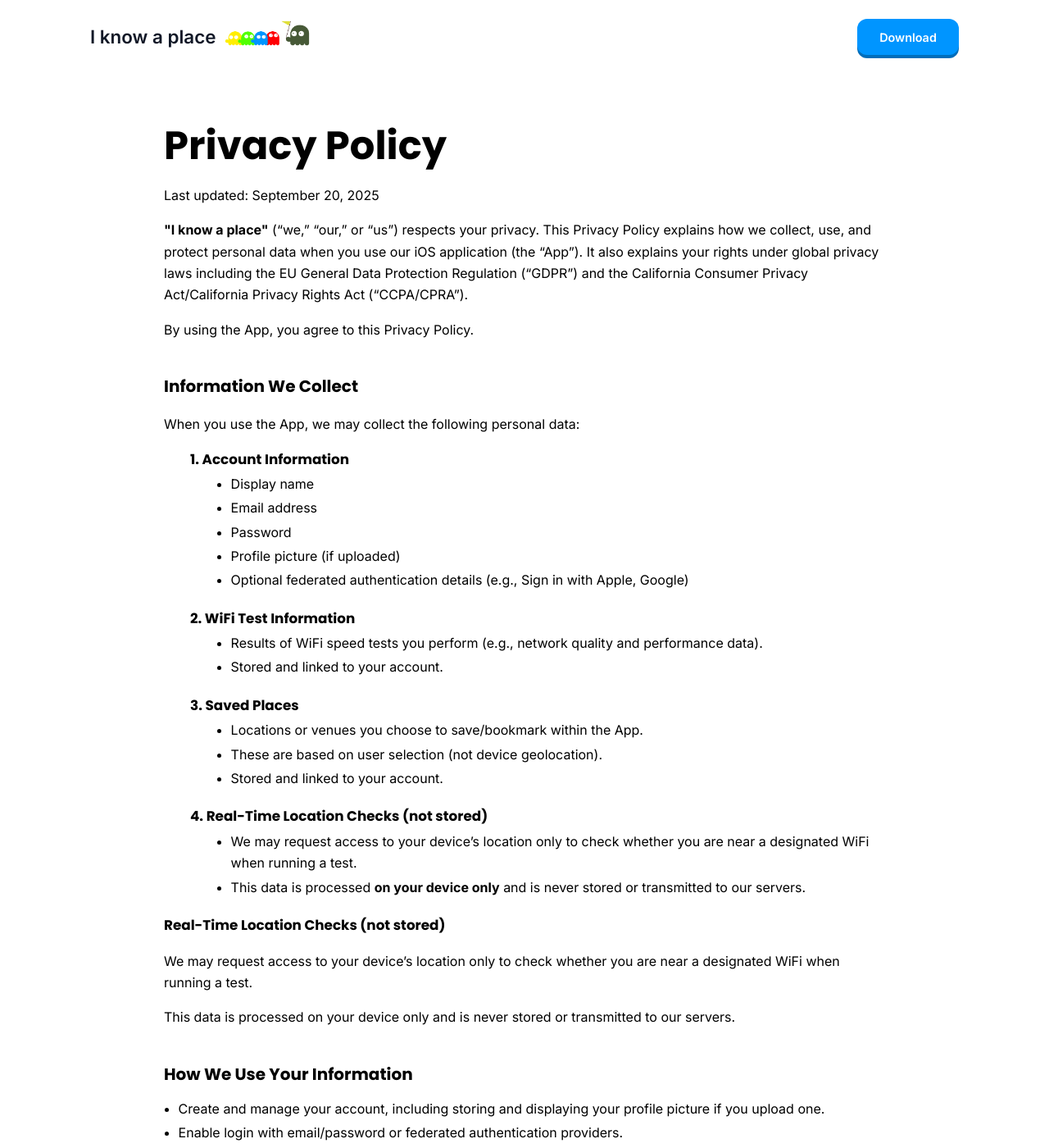
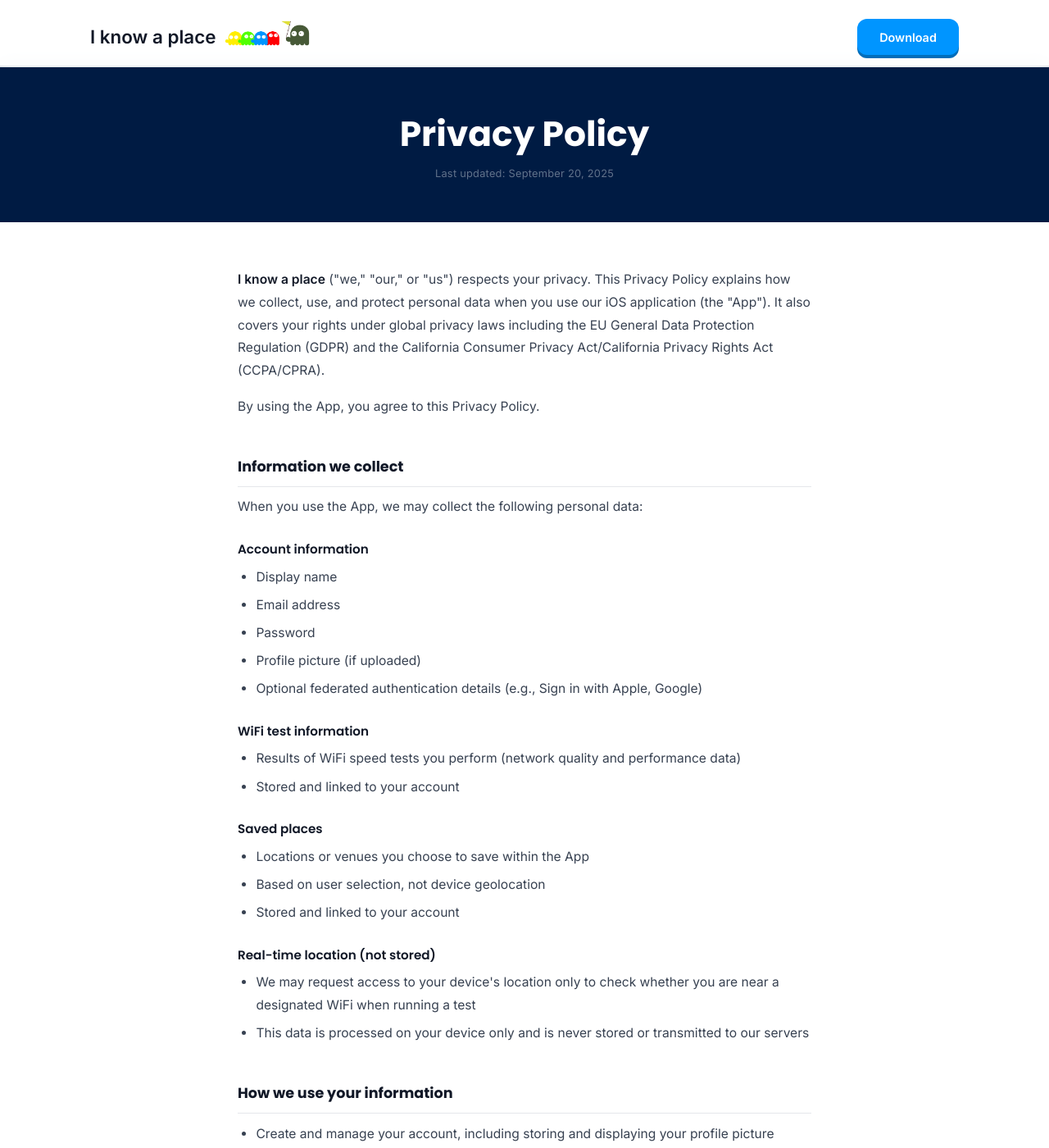
Before and after one commit to know-a-place/know-a-place.github.io, a Jekyll site: the page built from privacy.md, in a window 1280 px wide and 1400 px high. Shown: the whole window at 82% size. Built offline with Jekyll 4.4.1, drawn with Linux system fonts in a browser that asks for light colours; our own code applies the rules of GitHub Pages for plain Markdown files; some of the changed text lies outside the part shown.

Commit message:
Unified design

```diff
--- a/_layouts/default.html
+++ b/_layouts/default.html
@@ -48,7 +48,7 @@
 </head>
 <body>
   {% include header.html %}
-  {{ content }}
+  <main class="site-main">{{ content }}</main>
   {% include footer.html %}
 </body>
 </html>
--- a/assets/css/header.css
+++ b/assets/css/header.css
@@ -2,7 +2,15 @@
 
 /* Global typography */
 body {
+	margin: 0;
 	font-family: "Inter", sans-serif;
+	display: flex;
+	flex-direction: column;
+	min-height: 100vh;
+}
+
+.site-main {
+	flex: 1;
 }
 
 h1, h2, h3, h4, h5, h6 {
--- a/assets/css/landing.css
+++ b/assets/css/landing.css
@@ -303,8 +303,7 @@
 }
 
 /* Remove gap between CTA and footer (footer has a default top margin) */
-.cta-section + footer.site-footer,
-.cta-section + .site-footer {
+main:has(.cta-section) + .site-footer {
 	margin-top: 0;
 }
 
--- /dev/null
+++ b/assets/css/prose.css
@@ -0,0 +1,127 @@
+/* Shared styles for inner pages: Owners, Contact, Terms, Privacy */
+
+.prose-hero {
+	background: #001b43;
+	padding: 3.75rem 1.5rem 3.25rem;
+	text-align: center;
+}
+
+.prose-hero-inner {
+	max-width: 680px;
+	margin: 0 auto;
+}
+
+.prose-hero-eyebrow {
+	display: inline-block;
+	font-size: 0.72rem;
+	font-weight: 600;
+	letter-spacing: 0.1em;
+	text-transform: uppercase;
+	color: #0095FF;
+	margin: 0 0 0.85rem;
+}
+
+.prose-hero-title {
+	margin: 0;
+	font-size: clamp(1.9rem, 4.2vw, 2.65rem);
+	line-height: 1.1;
+	color: #ffffff;
+}
+
+.prose-hero-subtitle {
+	margin: 0.9rem auto 0;
+	max-width: 520px;
+	font-size: 1.05rem;
+	line-height: 1.65;
+	color: rgba(255, 255, 255, 0.65);
+}
+
+.prose-hero-meta {
+	margin: 1.1rem 0 0;
+	font-size: 0.8rem;
+	color: rgba(255, 255, 255, 0.38);
+	letter-spacing: 0.25px;
+}
+
+.prose-body {
+	max-width: 700px;
+	margin: 3.5rem auto 5.5rem;
+	padding: 0 1.5rem;
+	line-height: 1.78;
+	color: #374151;
+	font-size: 0.975rem;
+}
+
+.prose-body > p:first-child {
+	margin-top: 0;
+}
+
+.prose-body h2 {
+	font-size: 1.1rem;
+	font-weight: 700;
+	color: #111827;
+	margin: 2.75rem 0 0.65rem;
+	padding-bottom: 0.5rem;
+	border-bottom: 1px solid #e5e7eb;
+}
+
+.prose-body h3 {
+	font-size: 0.95rem;
+	font-weight: 600;
+	color: #111827;
+	margin: 1.5rem 0 0.4rem;
+}
+
+.prose-body p {
+	margin: 0 0 1rem;
+}
+
+.prose-body a {
+	color: #0095FF;
+	text-decoration: none;
+	font-weight: 500;
+}
+
+.prose-body a:hover {
+	text-decoration: underline;
+}
+
+.prose-body ul,
+.prose-body ol {
+	padding-left: 1.4rem;
+	margin: 0 0 1rem;
+}
+
+.prose-body li {
+	margin: 0.4rem 0;
+}
+
+.prose-body strong {
+	color: #111827;
+	font-weight: 600;
+}
+
+.prose-callout {
+	background: #f0fdf4;
+	border: 1px solid #bbf7d0;
+	border-radius: 999px;
+	padding: 0.7rem 1.4rem;
+	margin: 1.25rem auto 1.75rem;
+	color: #15803d;
+	font-weight: 600;
+	font-size: 0.95rem;
+	text-align: center;
+	width: fit-content;
+	max-width: 420px;
+}
+
+@media (max-width: 640px) {
+	.prose-hero {
+		padding: 2.75rem 1.25rem 2.5rem;
+	}
+
+	.prose-body {
+		margin-top: 2.5rem;
+		margin-bottom: 4rem;
+	}
+}
--- a/privacy.md
+++ b/privacy.md
@@ -1,144 +1,127 @@
 ---
+layout: default
 title: Privacy Policy - I know a place
 description: Privacy policy for I know a place
 permalink: /privacy/
-css: assets/css/privacy.css
+css: /assets/css/prose.css
 ---
 
-<section class="privacy-page">
-  <h1>Privacy Policy</h1>
-  <p>Last updated: September 20, 2025</p>
+<div class="prose-hero">
+  <div class="prose-hero-inner">
+    <h1 class="prose-hero-title">Privacy Policy</h1>
+    <p class="prose-hero-meta">Last updated: September 20, 2025</p>
+  </div>
+</div>
 
-  <p><b>"I know a place"</b> (“we,” “our,” or “us”) respects your privacy. This Privacy Policy explains how we collect, use, and protect personal data when you use our iOS application (the “App”). It also explains your rights under global privacy laws including the EU General Data Protection Regulation (“GDPR”) and the California Consumer Privacy Act/California Privacy Rights Act (“CCPA/CPRA”).</p>
+<div class="prose-body">
+  <p><strong>I know a place</strong> ("we," "our," or "us") respects your privacy. This Privacy Policy explains how we collect, use, and protect personal data when you use our iOS application (the "App"). It also covers your rights under global privacy laws including the EU General Data Protection Regulation (GDPR) and the California Consumer Privacy Act/California Privacy Rights Act (CCPA/CPRA).</p>
   <p>By using the App, you agree to this Privacy Policy.</p>
 
-  <h2>Information We Collect</h2>
+  <h2>Information we collect</h2>
   <p>When you use the App, we may collect the following personal data:</p>
 
-  <div class="privacy-section-indent">
-    <h3>1. Account Information</h3>
-    <div class="privacy-content-indent">
-      <ul>
-        <li>Display name</li>
-        <li>Email address</li>
-        <li>Password</li>
-        <li>Profile picture (if uploaded)</li>
-        <li>Optional federated authentication details (e.g., Sign in with Apple, Google)</li>
-      </ul>
-    </div>
-  </div>
-
-  <div class="privacy-section-indent">
-    <h3>2. WiFi Test Information</h3>
-    <div class="privacy-content-indent">
-      <ul>
-        <li>Results of WiFi speed tests you perform (e.g., network quality and performance data).</li>
-        <li>Stored and linked to your account.</li>
-      </ul>
-    </div>
-  </div>
-
-  <div class="privacy-section-indent">
-    <h3>3. Saved Places</h3>
-    <div class="privacy-content-indent">
-      <ul>
-        <li>Locations or venues you choose to save/bookmark within the App.</li>
-        <li>These are based on user selection (not device geolocation).</li>
-        <li>Stored and linked to your account.</li>
-      </ul>
-    </div>
-  </div>
-
-  <div class="privacy-section-indent">
-    <h3>4. Real-Time Location Checks (not stored)</h3>
-    <div class="privacy-content-indent">
-      <ul>
-        <li>We may request access to your device’s location only to check whether you are near a designated WiFi when running a test.</li>
-        <li>This data is processed <b>on your device only</b> and is never stored or transmitted to our servers.</li>
-      </ul>
-    </div>
-  </div>
-
-  <h3>Real-Time Location Checks (not stored)</h3>
-  <p>We may request access to your device’s location only to check whether you are near a designated WiFi when running a test.</p>
-  <p>This data is processed on your device only and is never stored or transmitted to our servers.</p>
-
-  <h2>How We Use Your Information</h2>
+  <h3>Account information</h3>
   <ul>
-    <li>Create and manage your account, including storing and displaying your profile picture if you upload one.</li>
-    <li>Enable login with email/password or federated authentication providers.</li>
-    <li>Record, store, and display your WiFi test results.</li>
-    <li>Allow you to save and manage places within the App.</li>
-    <li>Determine your proximity to a designated WiFi (real-time only, not stored).</li>
-    <li>Improve and maintain the App.</li>
-    <li>Comply with legal obligations.</li>
+    <li>Display name</li>
+    <li>Email address</li>
+    <li>Password</li>
+    <li>Profile picture (if uploaded)</li>
+    <li>Optional federated authentication details (e.g., Sign in with Apple, Google)</li>
   </ul>
 
-  <h2>Legal Bases for Processing (GDPR)</h2>
+  <h3>WiFi test information</h3>
   <ul>
-    <li>Contract: To provide and maintain your account and App services.</li>
-    <li>Legitimate Interests: To improve performance, security, and user experience.</li>
-    <li>Consent: When you grant permissions (e.g., location access).</li>
-    <li>Legal Obligations: To comply with applicable law.</li>
+    <li>Results of WiFi speed tests you perform (network quality and performance data)</li>
+    <li>Stored and linked to your account</li>
   </ul>
 
-  <h2>Do We Share Your Data?</h2>
+  <h3>Saved places</h3>
+  <ul>
+    <li>Locations or venues you choose to save within the App</li>
+    <li>Based on user selection, not device geolocation</li>
+    <li>Stored and linked to your account</li>
+  </ul>
+
+  <h3>Real-time location (not stored)</h3>
+  <ul>
+    <li>We may request access to your device's location only to check whether you are near a designated WiFi when running a test</li>
+    <li>This data is processed on your device only and is never stored or transmitted to our servers</li>
+  </ul>
+
+  <h2>How we use your information</h2>
+  <ul>
+    <li>Create and manage your account, including storing and displaying your profile picture</li>
+    <li>Enable login via email/password or federated authentication</li>
+    <li>Record, store, and display your WiFi test results</li>
+    <li>Allow you to save and manage places within the App</li>
+    <li>Determine your proximity to a designated WiFi (real-time only, not stored)</li>
+    <li>Improve and maintain the App</li>
+    <li>Comply with legal obligations</li>
+  </ul>
+
+  <h2>Legal bases for processing (GDPR)</h2>
+  <ul>
+    <li><strong>Contract</strong> — To provide and maintain your account and App services</li>
+    <li><strong>Legitimate interests</strong> — To improve performance, security, and user experience</li>
+    <li><strong>Consent</strong> — When you grant permissions (e.g., location access)</li>
+    <li><strong>Legal obligations</strong> — To comply with applicable law</li>
+  </ul>
+
+  <h2>Do we share your data?</h2>
   <p>We do not sell your personal information. We only share it in these cases:</p>
   <ul>
-    <li>Service Providers: Trusted third parties that help us operate the App (e.g., hosting, authentication).</li>
-    <li>Legal Requirements: To comply with law, regulation, or valid legal process.</li>
-    <li>Business Transfers: In case of merger, acquisition, or sale of assets.</li>
+    <li><strong>Service providers</strong> — Trusted third parties that help us operate the App (e.g., hosting, authentication)</li>
+    <li><strong>Legal requirements</strong> — To comply with law, regulation, or valid legal process</li>
+    <li><strong>Business transfers</strong> — In the event of a merger, acquisition, or sale of assets</li>
   </ul>
 
-  <h2>International Transfers</h2>
-  <p>If your personal data is transferred outside the European Economic Area (EEA), we ensure adequate protection such as Standard Contractual Clauses approved by the European Commission.</p>
+  <h2>International transfers</h2>
+  <p>If your personal data is transferred outside the European Economic Area (EEA), we ensure adequate protection through mechanisms such as Standard Contractual Clauses approved by the European Commission.</p>
 
-  <h2>Data Retention</h2>
-  <p>We retain personal data, including your profile picture, only as long as needed to provide our services or as required by law. When no longer necessary, we securely delete or anonymize it.</p>
+  <h2>Data retention</h2>
+  <p>We retain personal data only as long as needed to provide our services or as required by law. When no longer necessary, we securely delete or anonymise it.</p>
 
-  <h2>Your Rights</h2>
-  <h3>Under GDPR (EU/EEA Users)</h3>
+  <h2>Your rights</h2>
+
+  <h3>Under GDPR (EU/EEA users)</h3>
+  <p>You have the right to:</p>
   <ul>
-    <li>You have the right to:</li>
-    <li>Access your personal data.</li>
-    <li>Correct inaccurate data.</li>
-    <li>Request deletion (“Right to be Forgotten”).</li>
-    <li>Restrict or object to processing.</li>
-    <li>Receive your data in portable format.</li>
-    <li>Withdraw consent at any time.</li>
+    <li>Access your personal data</li>
+    <li>Correct inaccurate data</li>
+    <li>Request deletion ("Right to be Forgotten")</li>
+    <li>Restrict or object to processing</li>
+    <li>Receive your data in a portable format</li>
+    <li>Withdraw consent at any time</li>
   </ul>
 
-  <h3>Under CCPA/CPRA (California Users)</h3>
+  <h3>Under CCPA/CPRA (California users)</h3>
+  <p>You have the right to:</p>
   <ul>
-    <li>You have the right to:</li>
-    <li>Know what categories of personal information we collect.</li>
-    <li>Access your personal information.</li>
-    <li>Request deletion of your data.</li>
-    <li>Correct inaccurate information.</li>
-    <li>Opt-out of the sale or sharing of personal information (we do not sell or share your data).</li>
-    <li>Not face discrimination for exercising your privacy rights.</li>
+    <li>Know what categories of personal information we collect</li>
+    <li>Access your personal information</li>
+    <li>Request deletion of your data</li>
+    <li>Correct inaccurate information</li>
+    <li>Opt out of the sale or sharing of personal information (we do not sell or share your data)</li>
+    <li>Not face discrimination for exercising your privacy rights</li>
   </ul>
-  <p>To exercise your rights, contact us at the details below.</p>
+  <p>To exercise any of these rights, contact us at the details below.</p>
 
-  <h2>Data Security</h2>
-  <p>We take the security of your personal data seriously and implement appropriate technical and organizational measures to protect it. These include:</p>
+  <h2>Data security</h2>
+  <p>We take the security of your personal data seriously and implement appropriate technical and organisational measures, including:</p>
   <ul>
-    <li><strong>Encrypted Transmission:</strong> All communication between your device and our servers is secured using HTTPS (TLS), ensuring that your information is protected while in transit.</li>
-    <li><strong>Encrypted Storage:</strong> Personal data stored in our databases is encrypted at rest, so that it remains protected even if the underlying storage is accessed without authorization.</li>
-    <li><strong>Access Controls:</strong> Access to personal data is restricted to authorized personnel only, based on the principle of least privilege.</li>
-    <li><strong>Monitoring &amp; Safeguards:</strong> We use system monitoring, backups, and other security practices to protect against unauthorized access, disclosure, or loss of information.</li>
+    <li><strong>Encrypted transmission</strong> — All communication between your device and our servers uses HTTPS (TLS)</li>
+    <li><strong>Encrypted storage</strong> — Personal data stored in our databases is encrypted at rest</li>
+    <li><strong>Access controls</strong> — Access to personal data is restricted to authorised personnel based on the principle of least privilege</li>
+    <li><strong>Monitoring &amp; safeguards</strong> — We use system monitoring, backups, and security practices to protect against unauthorised access</li>
   </ul>
-  <p>While we take strong precautions to protect your personal data, no method of transmission or storage is completely secure. Therefore, we cannot guarantee absolute security of your information.</p>
+  <p>While we take strong precautions, no method of transmission or storage is completely secure, so we cannot guarantee absolute security.</p>
 
-  <h2>Children’s Privacy</h2>
-  <p>The App is not directed to children under 13 (or the minimum age required in your country). We do not knowingly collect personal data from children.</p>
+  <h2>Children's privacy</h2>
+  <p>The App is not directed to children under 13 (or the minimum age required in your jurisdiction). We do not knowingly collect personal data from children.</p>
 
-  <h2>Changes to This Policy</h2>
-  <p>We may update this Privacy Policy from time to time. Updates will be posted here with a new “Last updated” date. If required by law, we will notify you of significant changes.</p>
+  <h2>Changes to this policy</h2>
+  <p>We may update this Privacy Policy from time to time. Updates will be posted here with a new "Last updated" date. Where required by law, we will notify you of significant changes.</p>
 
-  <h2>Contact Us</h2>
-  <p>If you have questions or wish to exercise your privacy rights, you may contact us:</p>
-  <ul>
-    <li>Email: hi@iknowaplace.app</li>
-  </ul>
-</section>
+  <h2>Contact us</h2>
+  <p>If you have questions or wish to exercise your privacy rights, please contact us at <a href="mailto:{{ site.email }}">{{ site.email }}</a>.</p>
+</div>
```
Also changed, not shown: contact.md (+16 -12 lines), owners.md (added, +38 -0 lines), owners/owners.md (deleted, +0 -98 lines), terms.md (+23 -19 lines).
